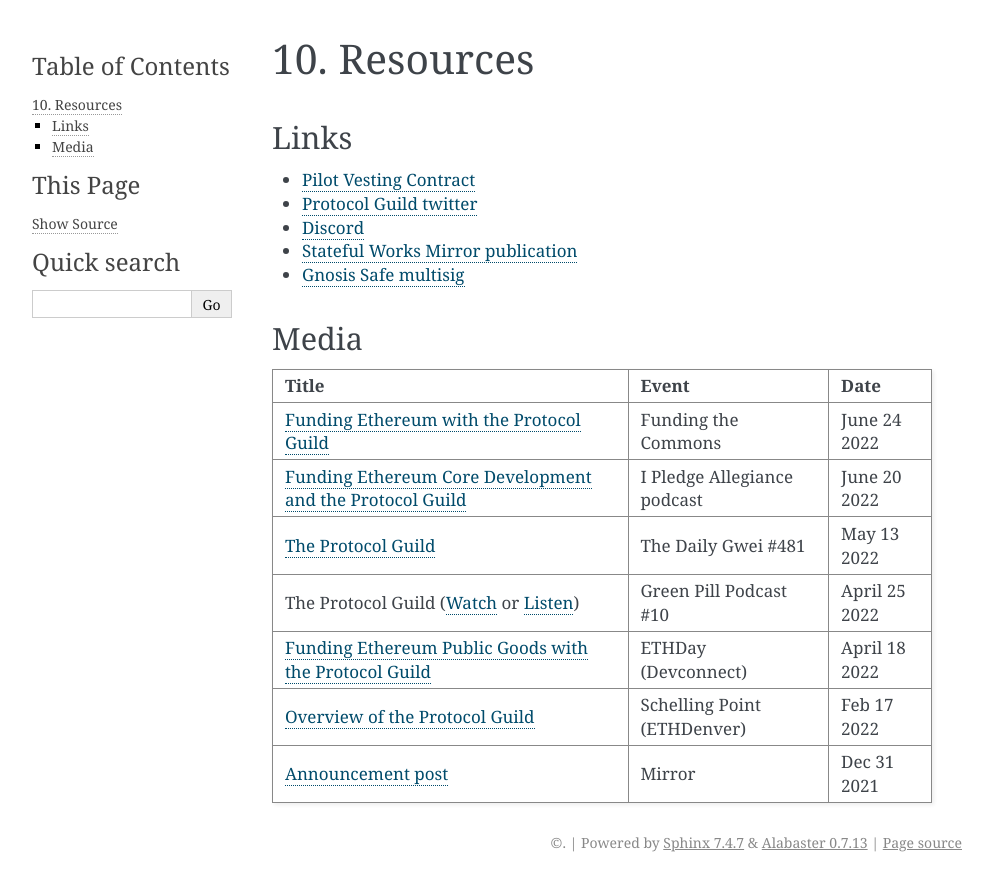
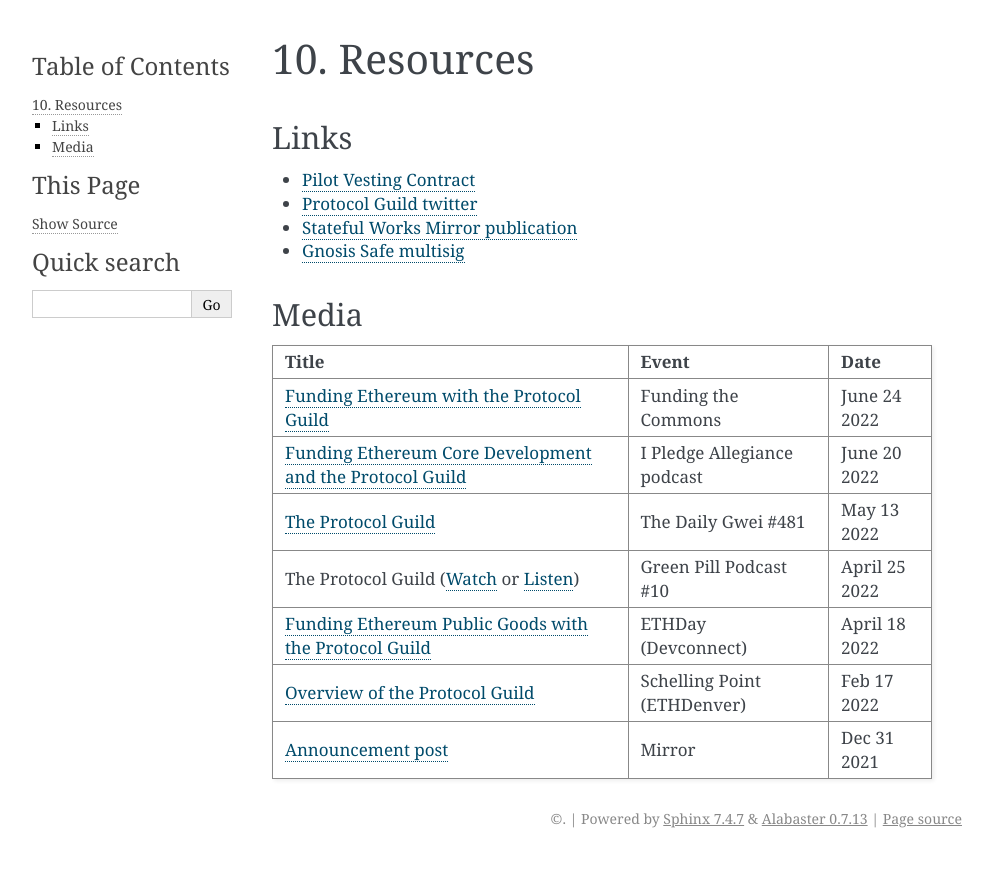
Before and after one commit to protocolguild/documentation, a Sphinx documentation site: the page built from docs/10-resources.md, in a window 1280 px wide. Shown: the top 891 px of the page, without its empty margins (148-1141 px from the left). Built offline with Sphinx 7.4.7, drawn with Linux system fonts in a browser that asks for light colours.

Commit message:
remove dead discord link

```diff
--- a/docs/10-resources.md
+++ b/docs/10-resources.md
@@ -4,7 +4,6 @@
 
 - [Pilot Vesting Contract](https://app.0xsplits.xyz/accounts/0xF29Ff96aaEa6C9A1fBa851f74737f3c069d4f1a9/)
 - [Protocol Guild twitter](https://twitter.com/protocolguild)
-- [Discord](https://discord.gg/2yp7J3XEfu)
 - [Stateful Works Mirror publication](https://stateful.mirror.xyz/)
 - [Gnosis Safe multisig](https://gnosis-safe.io/app/eth:0xF6CBDd6Ea6EC3C4359e33de0Ac823701Cc56C6c4/balances)
 
```
